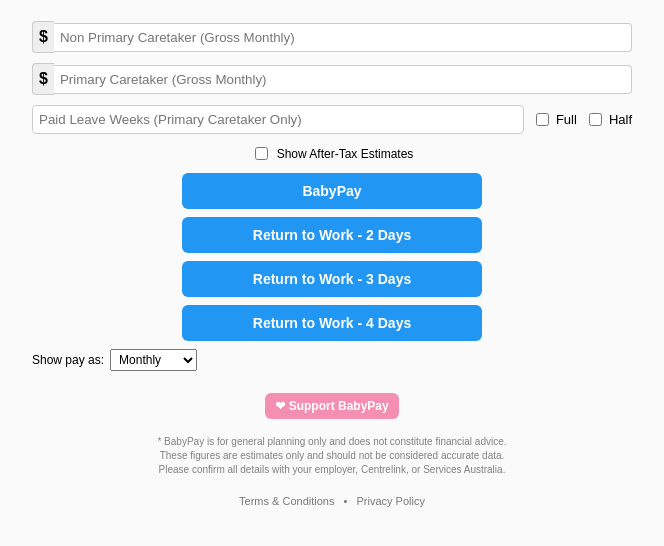
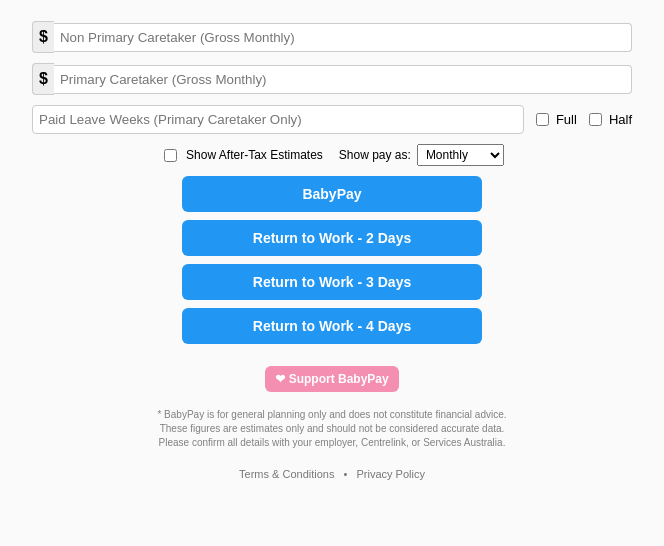
Before and after one commit to PhrasesMedia/githubtests, a browser extension: page index.html in a window 1280 px wide. Shown: the part 182-728 px from the top of the page, without its empty margins (308-972 px from the left). Drawn offline with Linux system fonts and the light colour scheme.

Commit message:
Add files via upload

```diff
--- a/index.html
+++ b/index.html
@@ -97,6 +97,26 @@
       margin-bottom: 10px;
     }
 
+    /* New: shared row for after-tax + frequency */
+    .tax-toggle-row {
+      display: flex;
+      justify-content: center;
+      align-items: center;
+      gap: 16px;
+      flex-wrap: wrap;
+    }
+
+    .tax-toggle-row label {
+      display: inline-flex;
+      align-items: center;
+      gap: 6px;
+    }
+
+    .tax-toggle-row select {
+      padding: 2px 4px;
+      font-size: 12px;
+    }
+
     button {
       padding: 10px 16px;
       width: 100%;
@@ -114,25 +134,6 @@
 
     button:hover {
       background-color: #1976D2;
-    }
-
-    /* New: pay frequency toggle */
-    .pay-frequency-toggle {
-      margin-top: 8px;
-      margin-bottom: 4px;
-      font-size: 12px;
-      text-align: left;
-    }
-
-    .pay-frequency-toggle label {
-      display: inline-flex;
-      align-items: center;
-      gap: 6px;
-    }
-
-    .pay-frequency-toggle select {
-      padding: 2px 4px;
-      font-size: 12px;
     }
 
     #result {
@@ -309,20 +310,14 @@
     </div>
   </div>
 
+  <!-- After-tax + frequency row -->
   <div class="tax-toggle">
-    <label style="display: flex; align-items: center; justify-content: center; gap: 6px;">
+    <div class="tax-toggle-row">
+      <label>
         <input type="checkbox" id="showAfterTax" />
         <span>Show After-Tax Estimates</span>
       </label>
-  </div>
 
-  <button id="calculate">BabyPay</button>
-  <button id="return2">Return to Work - 2 Days</button>
-  <button id="return3">Return to Work - 3 Days</button>
-  <button id="return4">Return to Work - 4 Days</button>
-
-  <!-- New: pay frequency toggle for results -->
-  <div class="pay-frequency-toggle">
       <label for="payFrequency">
         Show pay as:
         <select id="payFrequency">
@@ -332,6 +327,12 @@
         </select>
       </label>
     </div>
+  </div>
+
+  <button id="calculate">BabyPay</button>
+  <button id="return2">Return to Work - 2 Days</button>
+  <button id="return3">Return to Work - 3 Days</button>
+  <button id="return4">Return to Work - 4 Days</button>
 
   <div id="result"></div>
 
```
Lines whose indentation alone changed are shown as unchanged.
